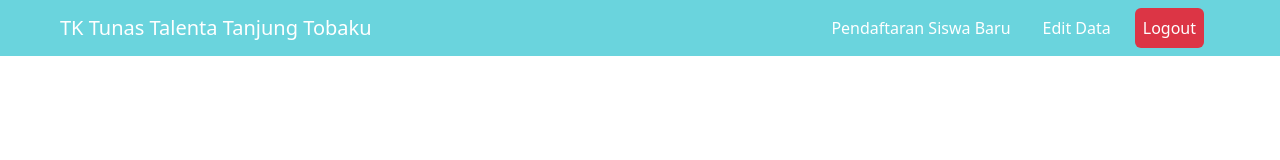
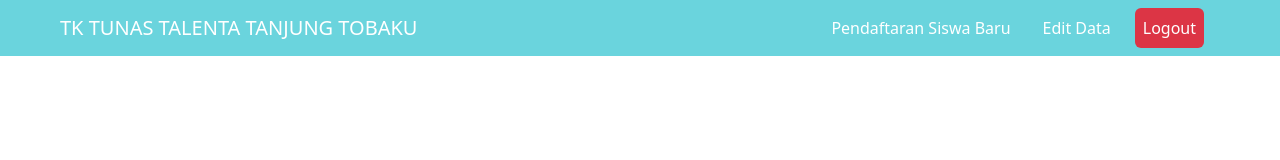
Before and after one commit to azwan20/siswa, a Next.js app: page /navbar in a window 1280 px wide. Shown: the top 160 px of the page. Built offline with nearby package versions, Linux system fonts and the light colour scheme.

Commit message:
Update navbar.js

```diff
--- a/src/pages/navbar.js
+++ b/src/pages/navbar.js
@@ -5,7 +5,7 @@ export default function Navbar() {
         <>
             <nav class="navbar navbar-expand-lg">
                 <div class="container-fluid d-flex justify-content-between">
-                    <a class="navbar-brand ps-5" href="#">TK Tunas Talenta Tanjung Tobaku</a>
+                    <a class="navbar-brand ps-5 text-uppercase" href="#">TK Tunas Talenta Tanjung Tobaku</a>
                     <button class="navbar-toggler" type="button" data-bs-toggle="collapse" data-bs-target="#navbarNav" aria-controls="navbarNav" aria-expanded="false" aria-label="Toggle navigation">
                         <span class="navbar-toggler-icon"></span>
                     </button>
```
